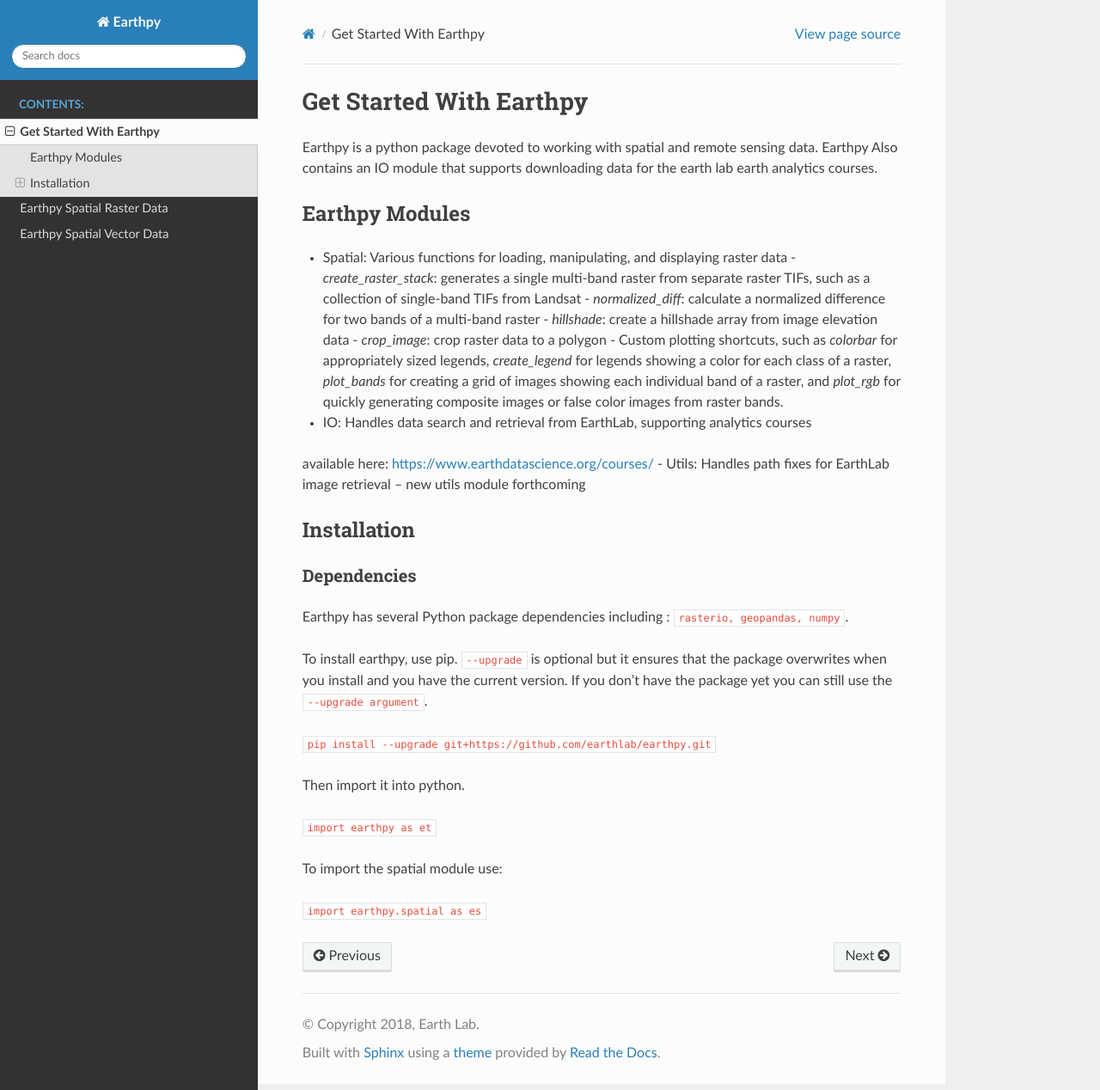
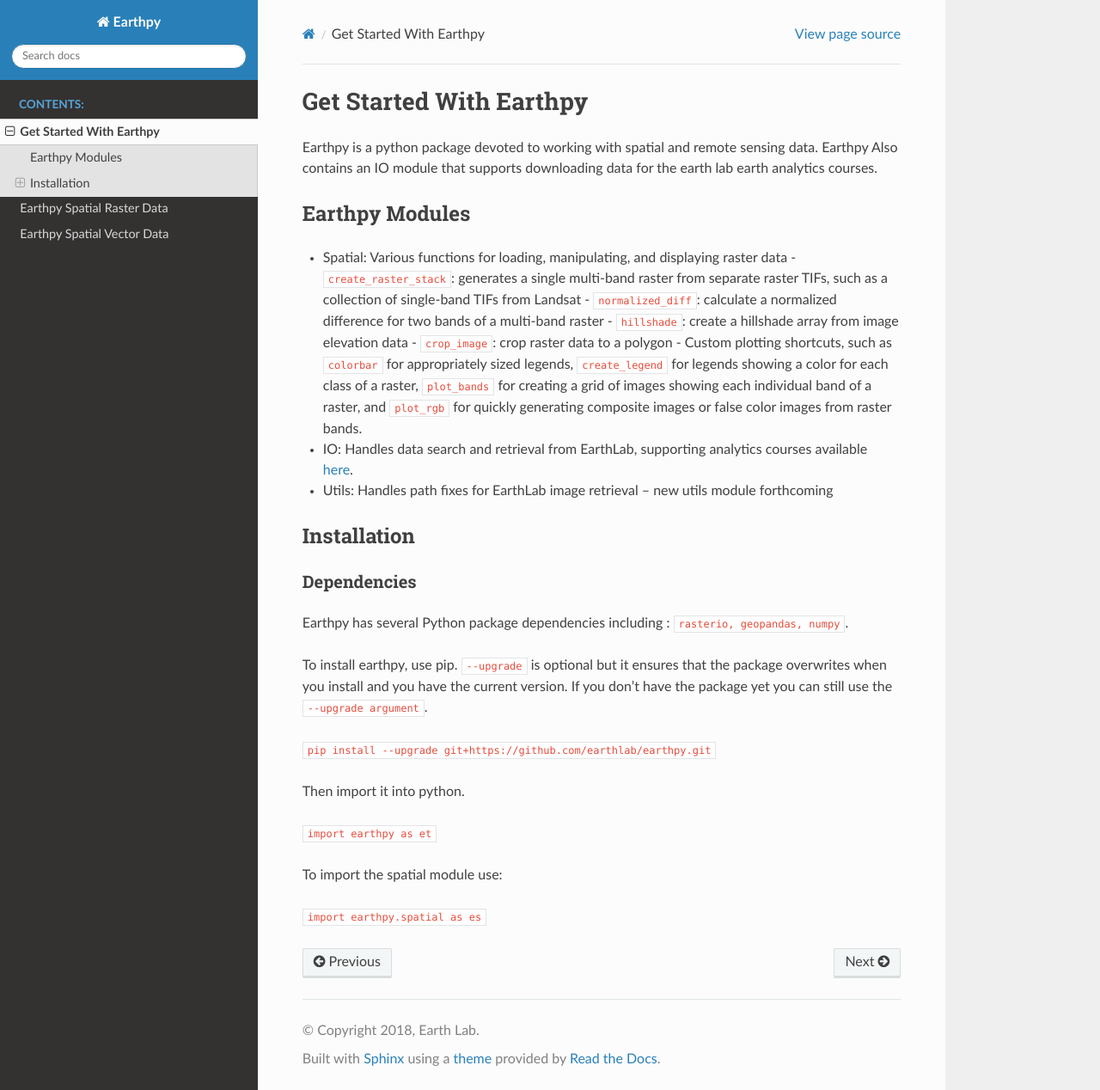
Before and after one commit to earthlab/earthpy, a Sphinx documentation site: the page built from docs/get-started.rst, in a window 1280 px wide and 1268 px high. Shown: the whole window at 86% size. Built offline with Sphinx 7.4.7 and the Read the Docs theme 2.0.0, drawn with Linux system fonts in a browser that asks for light colours.

Commit message:
Fixes inline code formatting, adds white space after bullets

```diff
--- a/docs/get-started.rst
+++ b/docs/get-started.rst
@@ -9,17 +9,19 @@
 ---------------
 
 - Spatial: Various functions for loading, manipulating, and displaying raster data
-  - `create_raster_stack`: generates a single multi-band raster from separate raster TIFs,
+  - ``create_raster_stack``: generates a single multi-band raster from separate raster TIFs,
   such as a collection of single-band TIFs from Landsat
-  - `normalized_diff`: calculate a normalized difference for two bands of a multi-band raster
-  - `hillshade`: create a hillshade array from image elevation data
-  - `crop_image`: crop raster data to a polygon
-  - Custom plotting shortcuts, such as `colorbar` for appropriately sized legends, `create_legend` for
-  legends showing a color for each class of a raster, `plot_bands` for creating a grid of images
-  showing each individual band of a raster, and `plot_rgb` for quickly generating
+  - ``normalized_diff``: calculate a normalized difference for two bands of a multi-band raster
+  - ``hillshade``: create a hillshade array from image elevation data
+  - ``crop_image``: crop raster data to a polygon
+  - Custom plotting shortcuts, such as ``colorbar`` for appropriately sized legends, ``create_legend`` for
+  legends showing a color for each class of a raster, ``plot_bands`` for creating a grid of images
+  showing each individual band of a raster, and ``plot_rgb`` for quickly generating
   composite images or false color images from raster bands.
+
 - IO: Handles data search and retrieval from EarthLab, supporting analytics courses
-available here: https://www.earthdatascience.org/courses/
+  available `here <https://www.earthdatascience.org/courses/>`_.
+
 - Utils: Handles path fixes for EarthLab image retrieval -- new utils module forthcoming
 
 Installation
```
